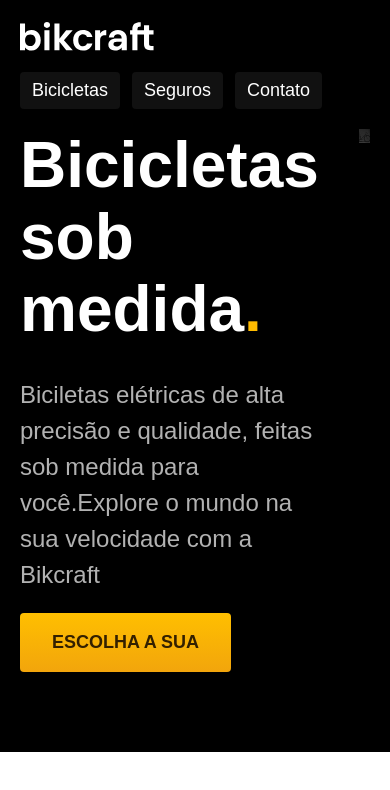
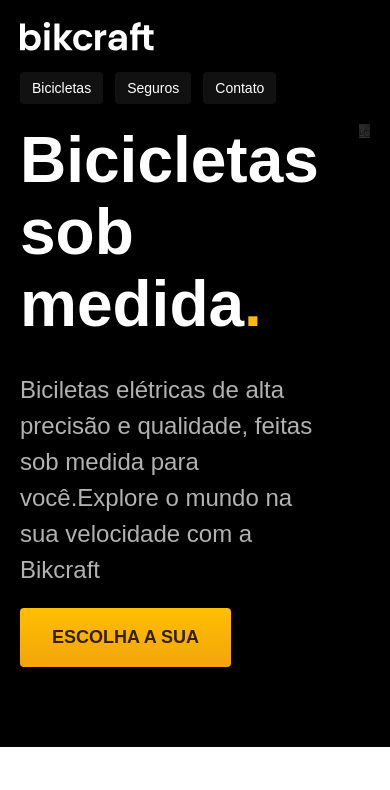
Before and after one commit to karenferr/bikcraft, a plain HTML site: page index.html in a window 390 px wide. Drawn offline with Linux system fonts and the light colour scheme.

Commit message:
font fix

```diff
--- a/css/style.css
+++ b/css/style.css
@@ -15,7 +15,9 @@
   max-width: 100%;
   display: block;
 }
-h1,ul, p {
+h1,
+ul,
+p {
   margin: 0px;
 }
 .header-bg {
@@ -80,7 +82,7 @@
   }
   .header-menu a {
     padding: 8px 12px;
-    font-size: ;
+    font-size: 14px;
   }
 }
 
```
